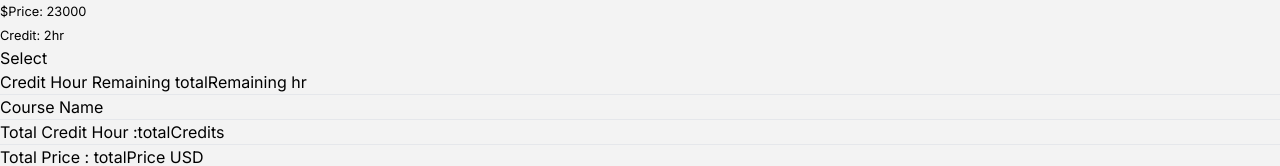
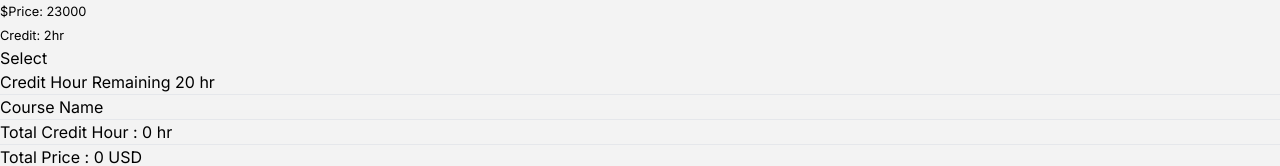
Before and after one commit to Nazmul5691/course-registration-react, a React (Vite) app: page / in a window 1280 px wide. Shown: the part 3734-3900 px from the top of the page. Built offline with nearby package versions, Linux system fonts and the light colour scheme.

Commit message:
added remaining hours

```diff
--- a/src/components/Cart/Cart.jsx
+++ b/src/components/Cart/Cart.jsx
@@ -1,7 +1,7 @@
 /* eslint-disable no-undef */
 /* eslint-disable react/jsx-key */
 /* eslint-disable react/prop-types */
-const Cart = ({selectedCourses}) => {
+const Cart = ({selectedCourses,remaining, totalCost, totalPrice}) => {
 
     // const totalCredits = selectedCourses.reduce((acc, course) => acc + course.credit, 0);
     // const totalRemaining = selectedCourses.reduce((acc, course) => acc - course.credit, 20);
@@ -9,10 +9,11 @@ const Cart = ({selectedCourses}) => {
     console.log(selectedCourses);
     return (
         <div>
-            <h3 className="text-center mt-4 mb-4">Credit Hour Remaining totalRemaining hr</h3>
+            <h3 className="text-center mt-4 mb-4">Credit Hour Remaining {remaining} hr</h3>
             <hr/>
             <h2 className="text-xl font-bold mt-4 mb-8">Course Name</h2>
 
+            <div className="mb-4">
             {
                 selectedCourses.map(course =>(
 
@@ -20,9 +21,10 @@ const Cart = ({selectedCourses}) => {
 
                 ))
             }
+            </div>
 
             <hr />
-            <p className="mt-4 mb-4">Total Credit Hour :totalCredits
+            <p className="mt-4 mb-4">Total Credit Hour : {totalCost} hr
             {/* {
                 selectedCourses.map(course =>(
 
@@ -35,7 +37,7 @@ const Cart = ({selectedCourses}) => {
 
             </p>
             <hr/>
-            <h3 className="mt-4 font-bold">Total Price : totalPrice USD</h3>
+            <h3 className="mt-4 font-bold">Total Price : {totalPrice} USD</h3>
         </div>
     );
 };
--- a/src/components/Home/Home.jsx
+++ b/src/components/Home/Home.jsx
@@ -8,8 +8,9 @@ import Cart from "../Cart/Cart";
 const Home = () => {
     const [allCourses, setAllCourses] = useState([])
     const [selectedCourses, setSelectedCourses] = useState([])
-    const [remaining, setRemaining] = useState(0)
+    const [remaining, setRemaining] = useState(20)
     const [totalCost, setTotalCost] = useState(0)
+    const [totalPrice, setTotalPrice] = useState(0)
 
 
     useEffect(() => {
@@ -21,6 +22,7 @@ const Home = () => {
     const handleSelectActor =(course) =>{
         const isExist = selectedCourses.find(item =>item.id == course.id)
         let count =course.credit;
+        let total = course.price;
 
         if(isExist){
            return alert('already selected')
@@ -28,9 +30,20 @@ const Home = () => {
         else{
             selectedCourses.forEach(item=>{
                 count= count+ item.credit
+                total = total + item.price
             })
-            console.log(count);
-            setSelectedCourses([...selectedCourses, course])
+            // const totalRemaining = 20;
+            const totalRemaining =20 - count;
+
+            if(count > 20){
+               return  alert('wait ! tmi r course nite perba na, limit ses')
+            }
+            else{
+                setTotalCost(count)
+                setRemaining(totalRemaining);
+                setTotalPrice(total);
+                setSelectedCourses([...selectedCourses, course])
+            }
         }
 
 
@@ -69,7 +82,7 @@ const Home = () => {
                 </div>
 
                 <div className="cart bg-white w-[280px] h-[500px] rounded-md p-5">
-                    <Cart selectedCourses={selectedCourses}></Cart>
+                    <Cart selectedCourses={selectedCourses} remaining={remaining} totalCost={totalCost} totalPrice={totalPrice}></Cart>
 
                 </div>
             </div>
```
